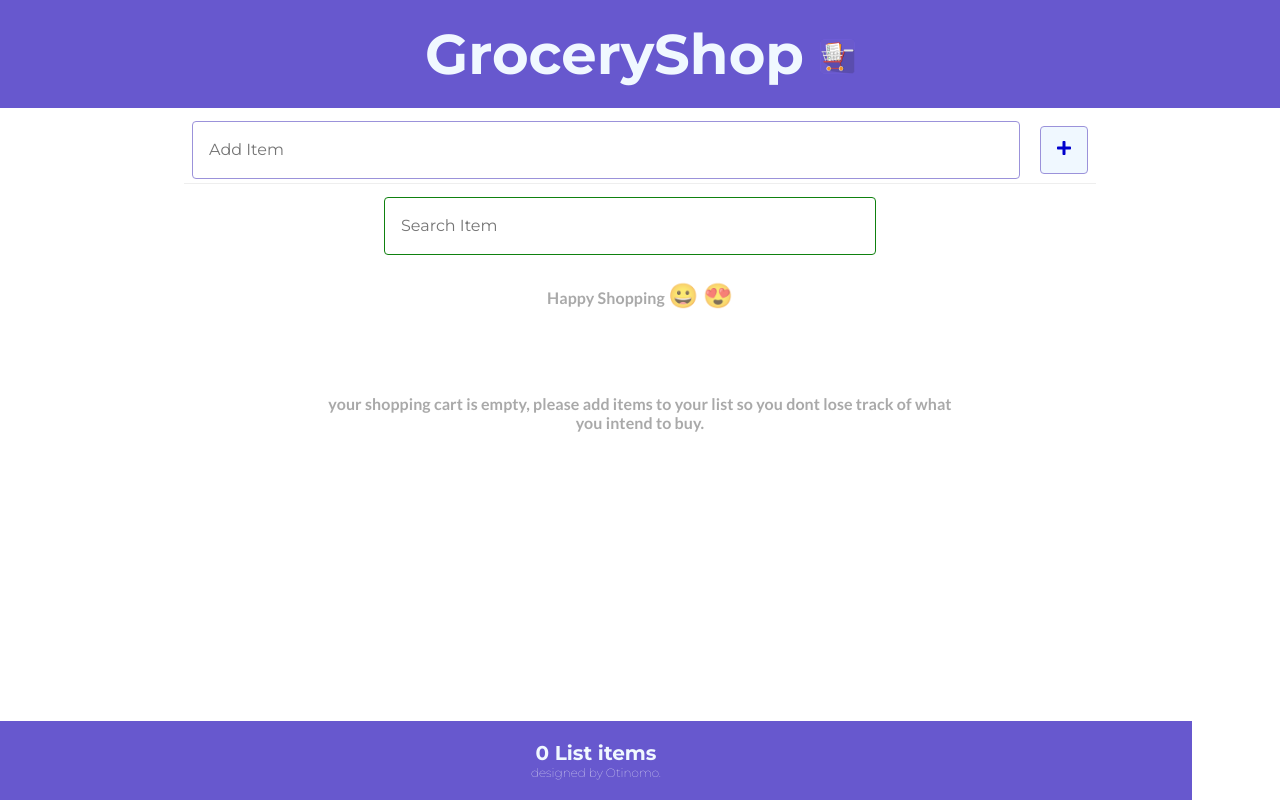
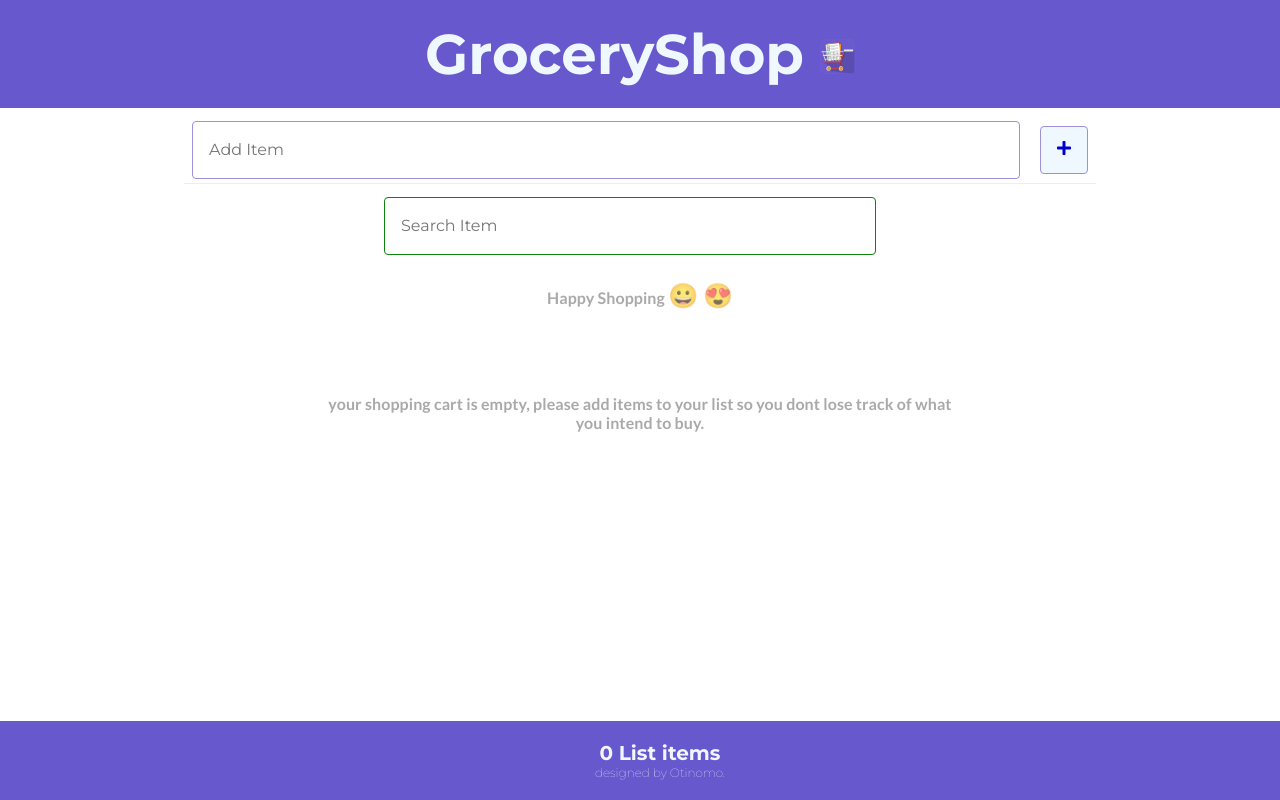
Before and after one commit to otinomz/Groceryshop, a React (Create React App) app: page / in a window 1280 px wide. Built offline with nearby package versions, Linux system fonts and the light colour scheme.

Commit message:
minor bug fix

```diff
--- a/src/index.css
+++ b/src/index.css
@@ -49,15 +49,13 @@ main > p {
 
 
 footer {
-  /* position: fixed;
-  bottom: 0; */
   position: fixed;
   bottom: 0;
   display: flex;
   flex-direction: column;
   align-items: center;
   justify-content: center;
-  width: 90%;
+  width: 100%;
   font-weight: bold;
   font-size: 20px;
 }
@@ -195,4 +193,8 @@ button:hover{
     margin-left: 20px;
   }
 
+  footer {
+    width: 90%;
+  }
+
 }
```
